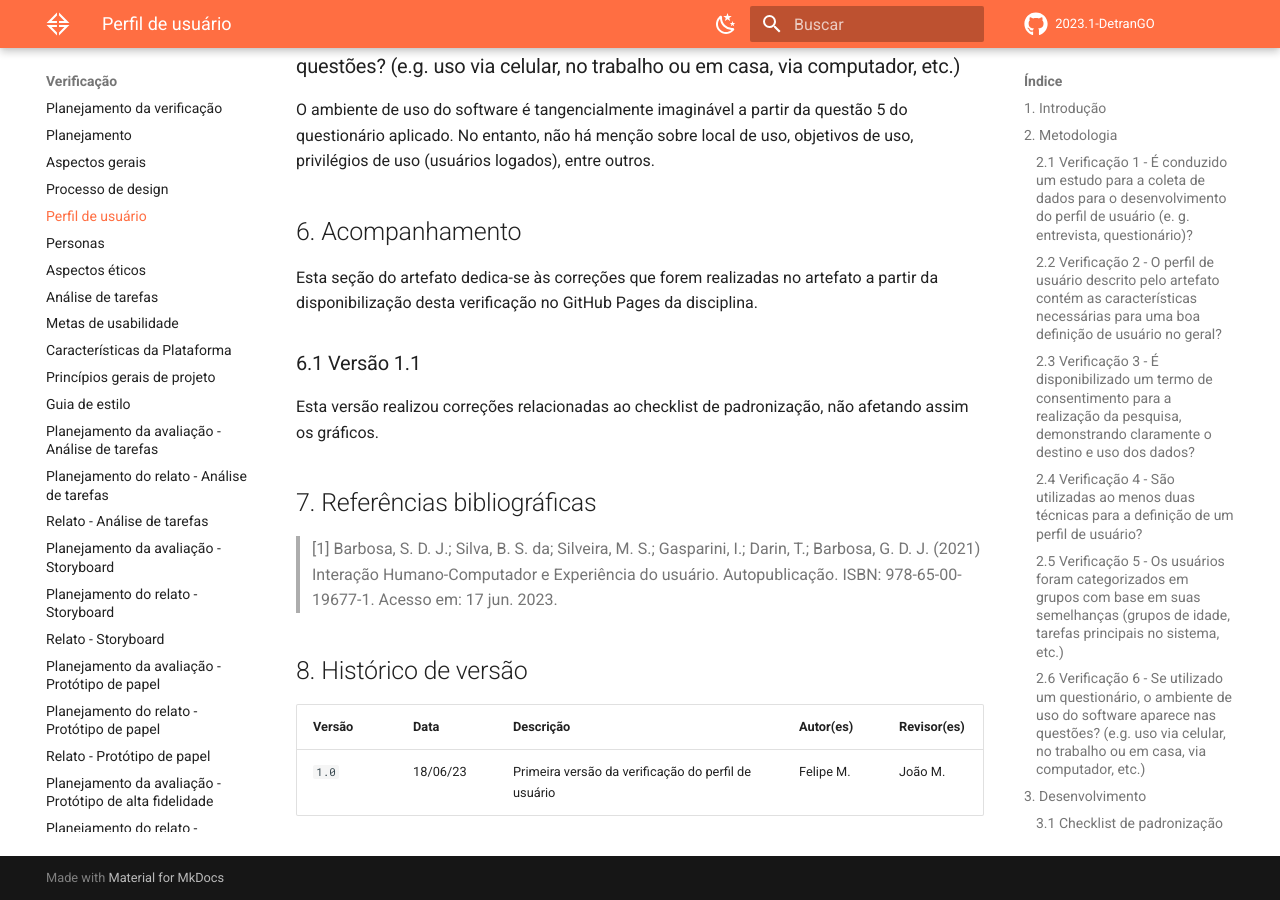
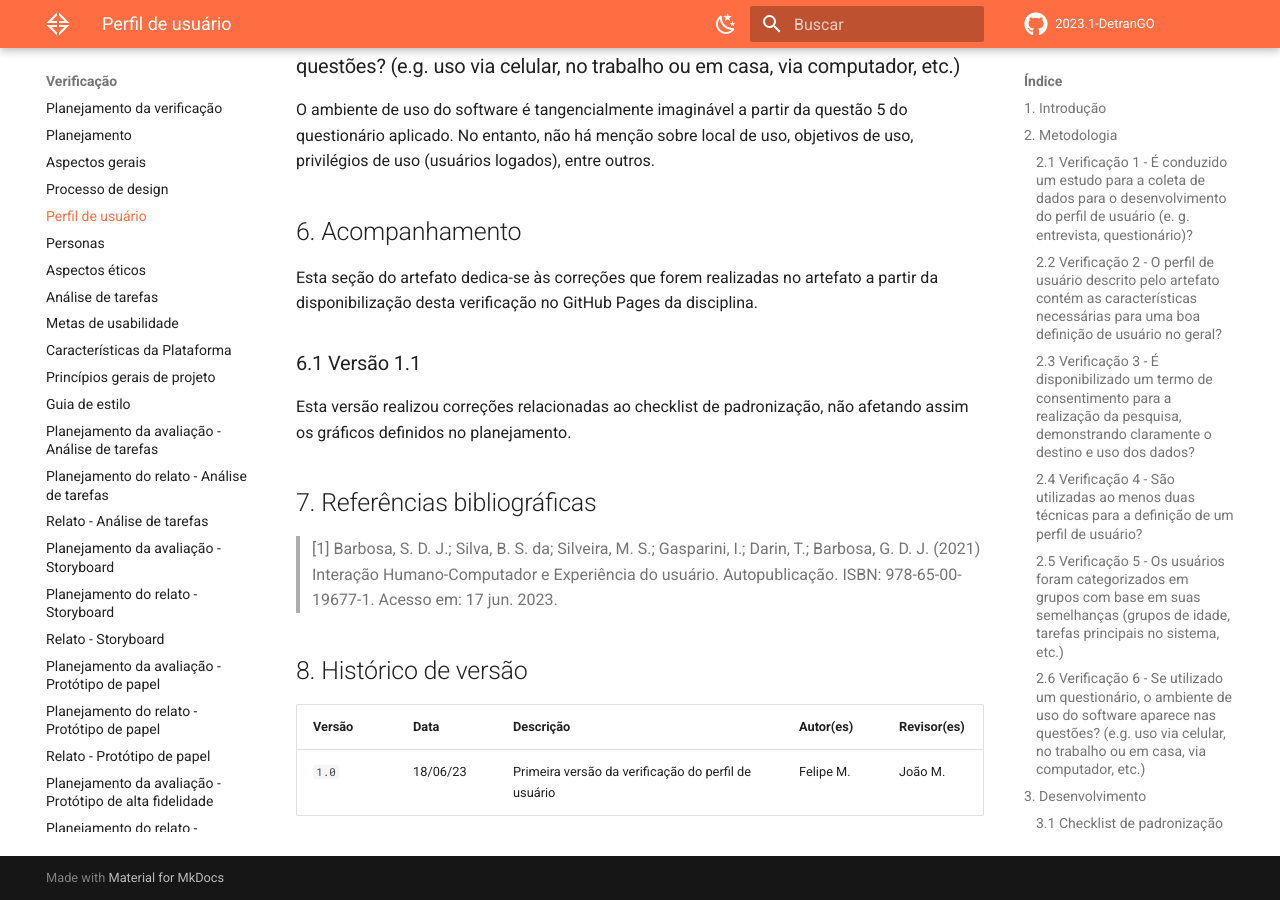
Before and after one commit to Interacao-Humano-Computador/2023.1-DetranGO, an MkDocs documentation site: the page built from docs/verificacao/perfil_de_usuario.md, in a window 1280 px wide and 900 px high, scrolled down 5373 px. Built offline with MkDocs 1.6.1 and Material for MkDocs 9.7.7, drawn with Linux system fonts in a browser that asks for light colours; comment, search, counter and statistics services are not loaded.

Commit message:
update: acompanhamento versao 1.1 perfil

```diff
--- a/docs/verificacao/perfil_de_usuario.md
+++ b/docs/verificacao/perfil_de_usuario.md
@@ -157,7 +157,7 @@ Esta seção do artefato dedica-se às correções que forem realizadas no artef
 
 ### 6.1 Versão 1.1
 
-Esta versão realizou correções relacionadas ao checklist de padronização, não afetando assim os gráficos.
+Esta versão realizou correções relacionadas ao checklist de padronização, não afetando assim os gráficos definidos no planejamento.
 
 ## 7. Referências bibliográficas
 
```
